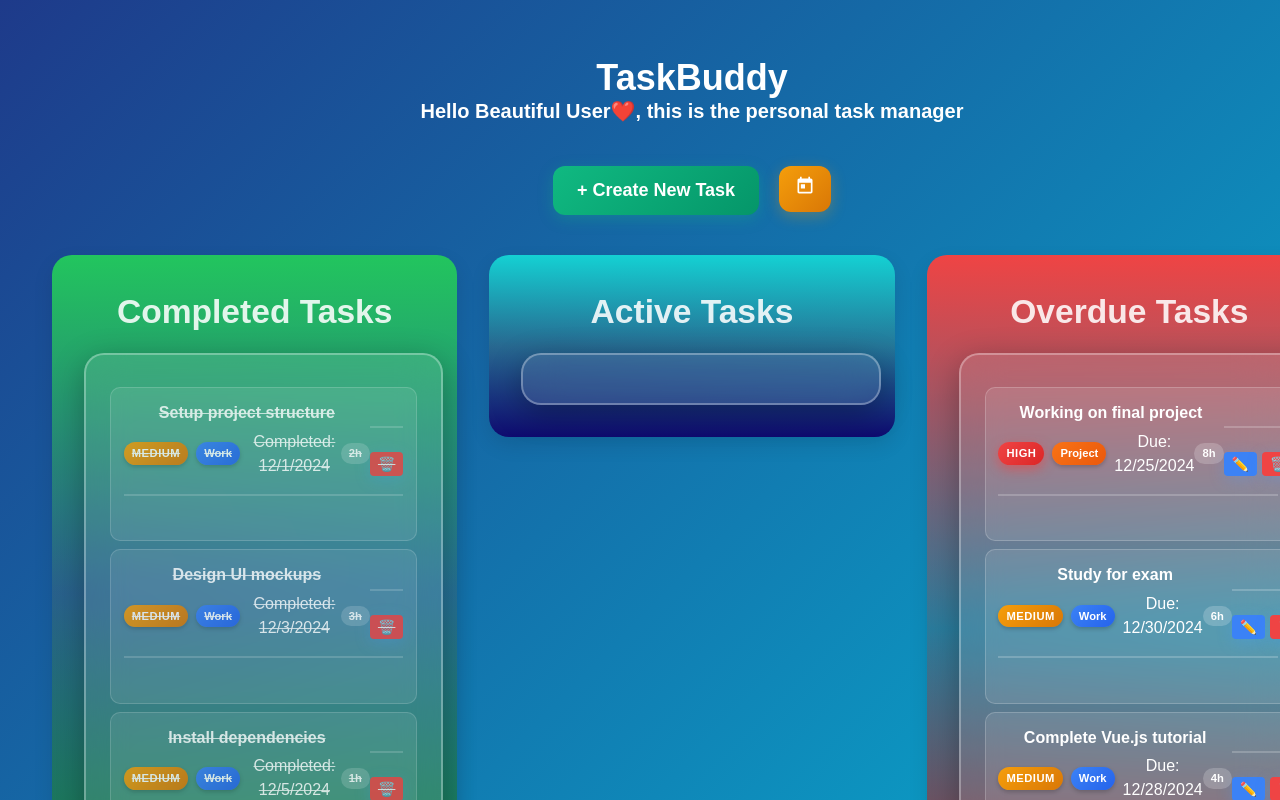
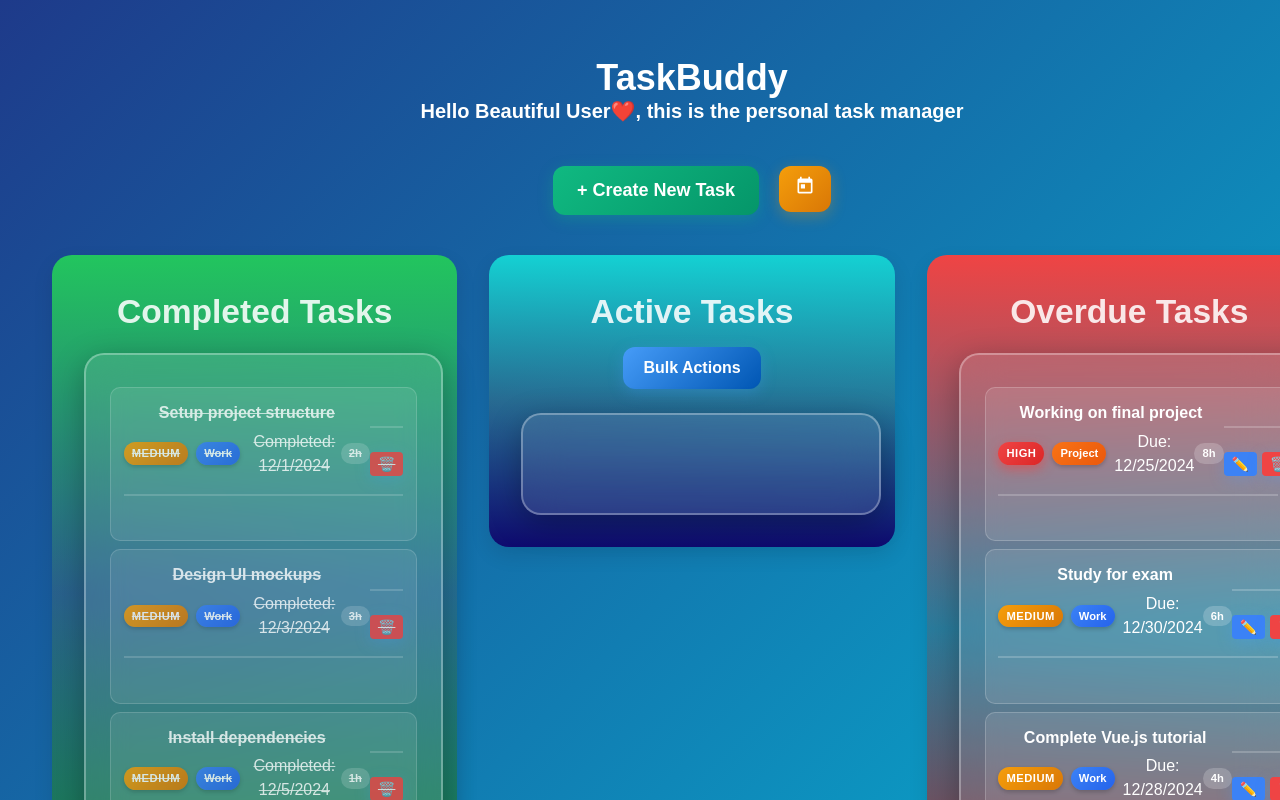
Before and after one commit to Llego-250/Task-Buddy, a Vue app: page / in a window 1280 px wide. Shown: the top 800 px of the page. Built offline with nearby package versions, Linux system fonts and the light colour scheme.

Commit message:
Integrating drag and drop and bulk actions into the active tasks section

```diff
--- a/src/App.vue
+++ b/src/App.vue
@@ -100,12 +100,55 @@
     </div>
 
     <div class="card">
-      <div class="card-title">Active Tasks</div>
+      <div class="card-title">
+        Active Tasks
+        <button @click="bulkMode = !bulkMode" class="bulk-toggle-btn">
+          {{ bulkMode ? 'Exit Bulk' : 'Bulk Actions' }}
+        </button>
+      </div>
       <div class="task">
-        <div v-for="(task, index) in visibleActiveTasks" :key="task.id"
-             class="task-item"
-             @click="toggleTask('active', index)"
-             :class="{expanded: expandedTask.type === 'active' && expandedTask.index === index}">
+        <BulkActions
+          v-if="bulkMode"
+          :tasks="visibleActiveTasks"
+          @bulk-complete="handleBulkComplete"
+          @bulk-delete="handleBulkDelete"
+          @bulk-category-change="handleBulkCategoryChange"
+        >
+          <template #default="{ task, index, selected }">
+            <DragDropTasks
+              :tasks="[task]"
+              category="active"
+              @reorder="handleReorder"
+              @move-category="handleMoveCategory"
+            >
+              <template #default="{ task: dragTask }">
+                <div :class="['task-item', { selected }]" @click="toggleTask('active', index)">
+                  <div class="task-header">
+                    <div class="task-info">
+                      <span class="task-title">{{ dragTask.title }}</span>
+                      <div class="task-meta">
+                        <span class="priority-badge" :class="`priority-${dragTask.priority || 'medium'}`">{{ (dragTask.priority || 'medium').toUpperCase() }}</span>
+                        <span class="category-badge" :class="`category-${dragTask.category || 'work'}`">{{ dragTask.category || 'work' }}</span>
+                        <span class="task-date">Due: {{ formatDate(dragTask.dueDate) }}</span>
+                        <span class="task-hours">{{ dragTask.estimatedHours }}h</span>
+                      </div>
+                    </div>
+                  </div>
+                </div>
+              </template>
+            </DragDropTasks>
+          </template>
+        </BulkActions>
+
+        <DragDropTasks
+          v-else
+          :tasks="visibleActiveTasks"
+          category="active"
+          @reorder="handleReorder"
+          @move-category="handleMoveCategory"
+        >
+          <template #default="{ task, index }">
+            <div class="task-item" @click="toggleTask('active', index)" :class="{expanded: expandedTask.type === 'active' && expandedTask.index === index}">
               <div class="task-header">
                 <div class="task-info">
                   <span class="task-title">{{ task.title }}</span>
@@ -162,6 +205,8 @@
                 </div>
               </div>
             </div>
+          </template>
+        </DragDropTasks>
         <button v-if="activeTasks.length > visibleTasks.active"
                 @click="loadMoreTasks('active')" class="view-more-btn">
           View More ({{ activeTasks.length - visibleTasks.active }} remaining)
```
Lines whose indentation alone changed are shown as unchanged.
